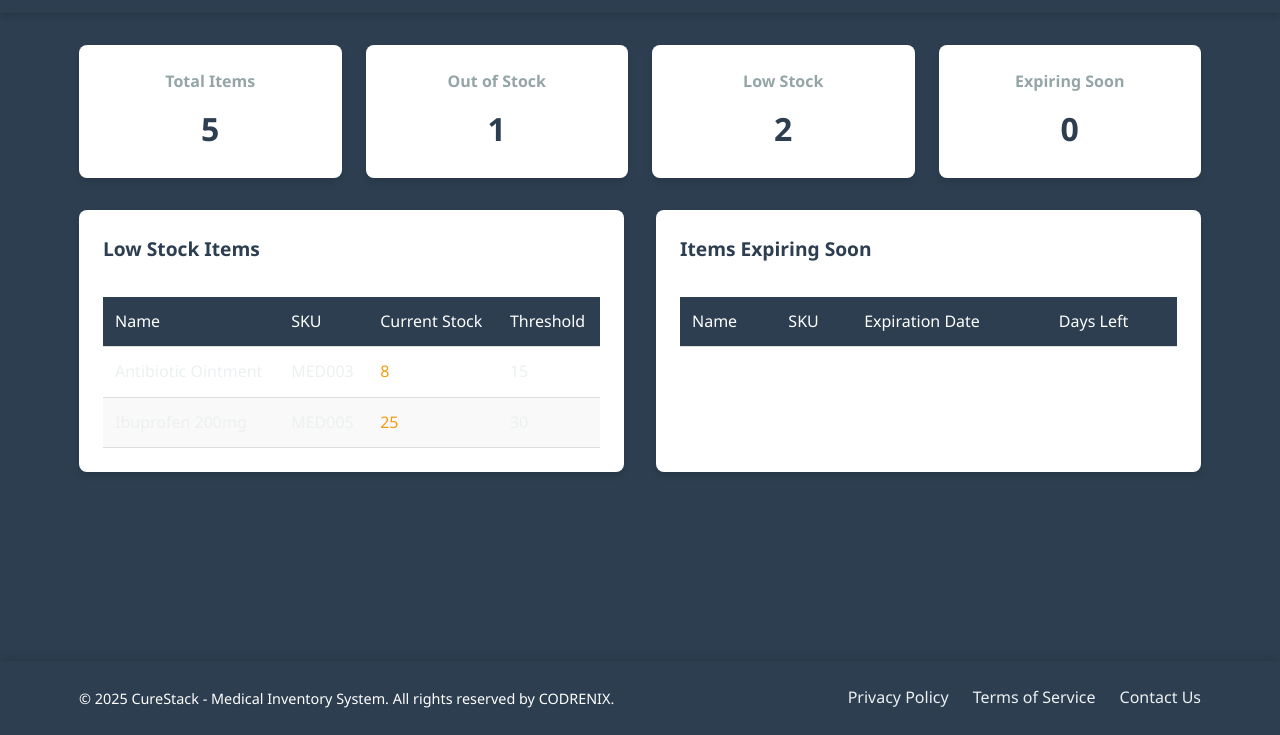
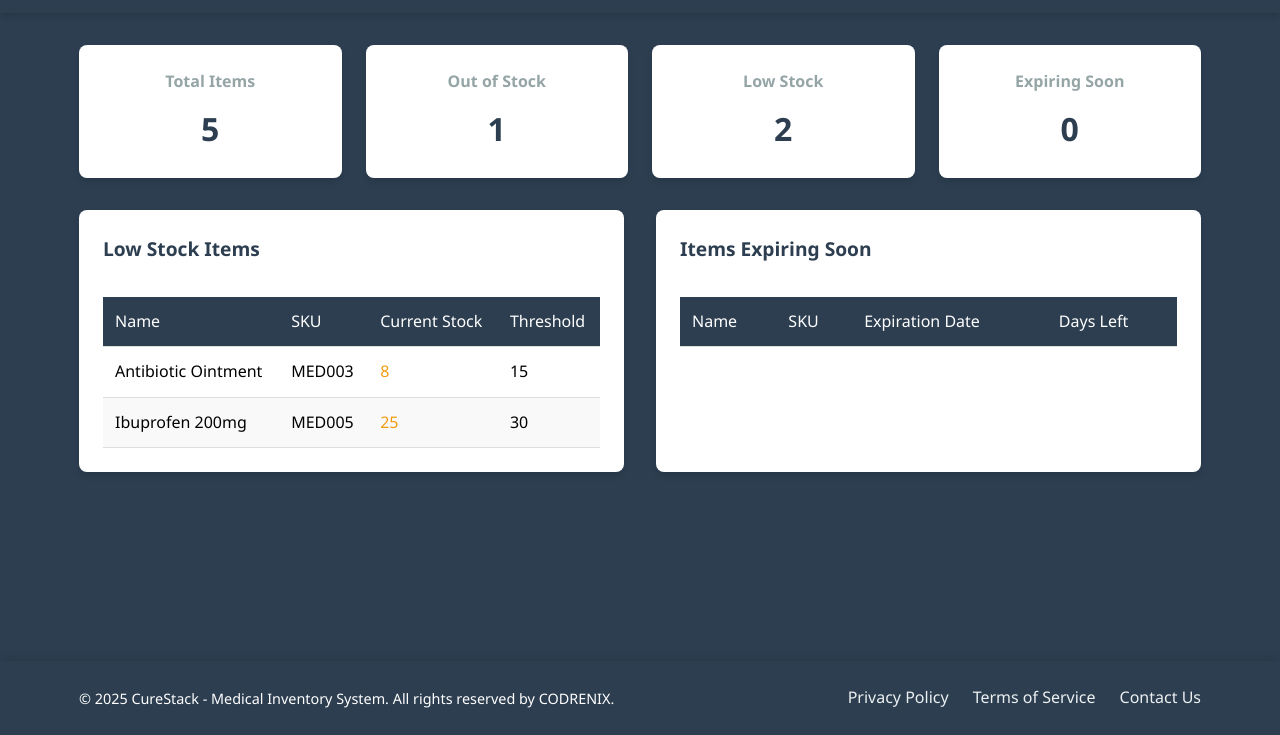
Before and after one commit to AatifShaikh01/CureStack, a plain HTML site: page index.html in a window 1280 px wide. Both pictures are taken after a click on the button "Toggle Theme". Shown: the part 65-800 px from the top of the page. Drawn offline with Linux system fonts and the light colour scheme.

Commit message:
Update style.css

```diff
--- a/css/style.css
+++ b/css/style.css
@@ -36,7 +36,7 @@ body {
 
 body.dark-mode {
     background-color: #2c3e50;
-    color: #ecf0f1;
+    color: #000000;
 }
 
 .container {
```
